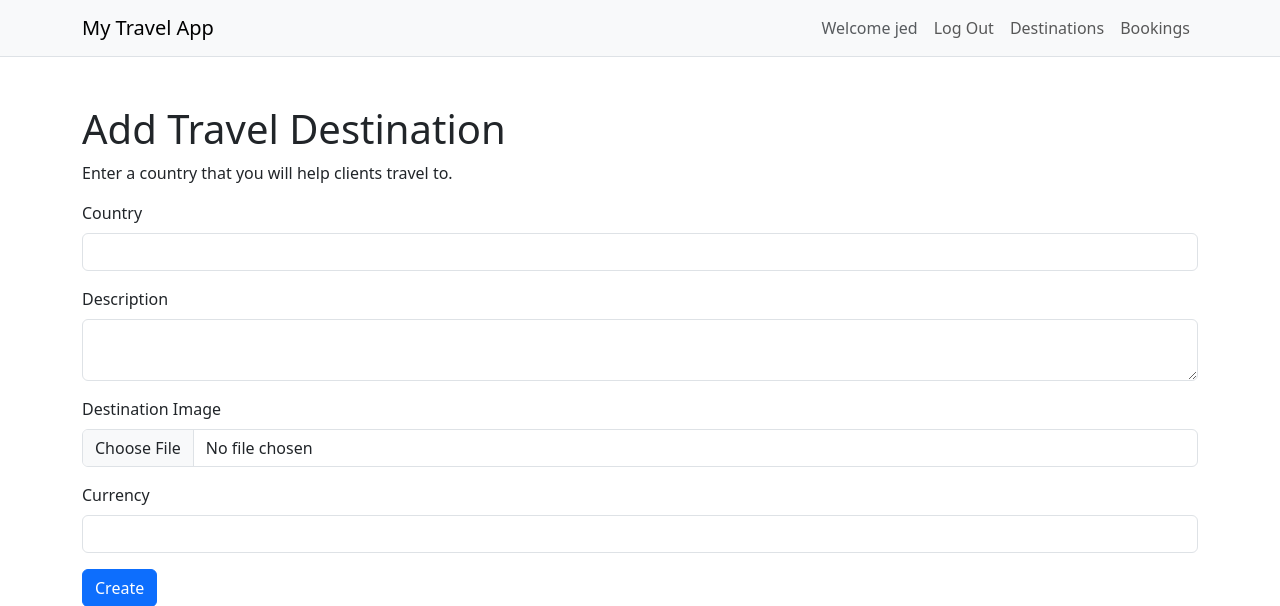
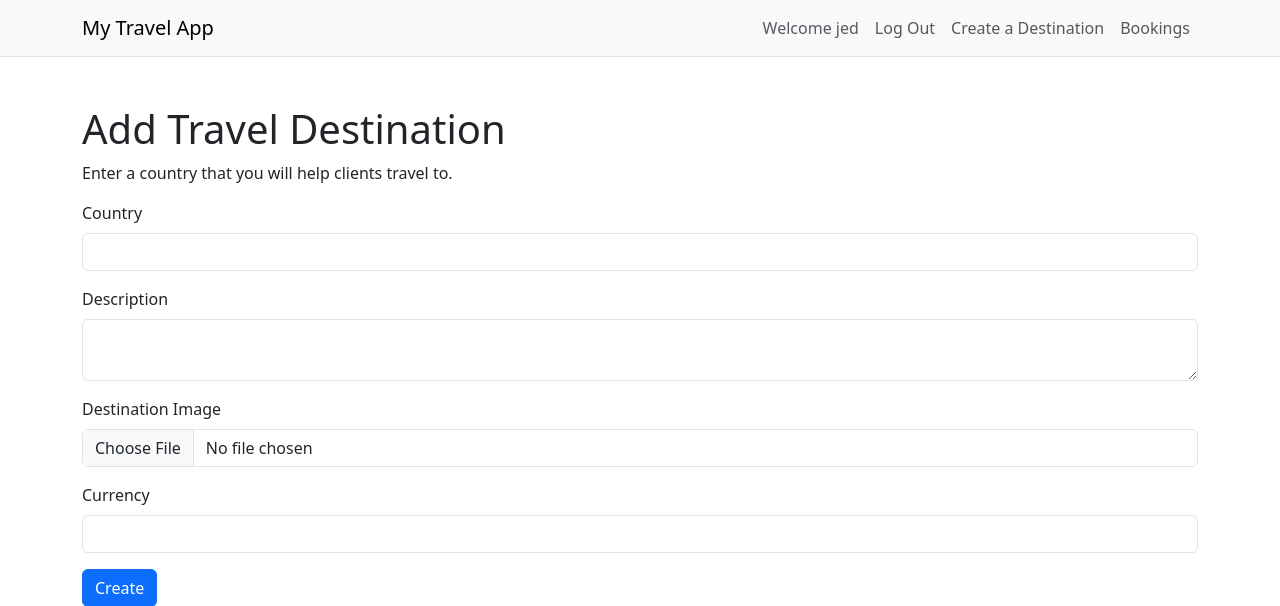
Before and after one commit to Jed-n11714221/travelapp, a Flask app: page /destinations/create in a window 1280 px wide. Shown: the top 606 px of the page. Run offline with Flask 3, Linux system fonts and the light colour scheme; a user stored in the database is signed in; some libraries are stand-ins or nearby versions.

Commit message:
minor changes

```diff
--- a/travel/templates/base.html
+++ b/travel/templates/base.html
@@ -36,7 +36,7 @@
                      <a class="nav-item nav-link" href="{{ url_for('auth.login') }}">Log In</a>
                   {% endif %}
 
-                  <a class="nav-item nav-link" href="{{ url_for('destination.create') }}">Destinations</a>
+                  <a class="nav-item nav-link" href="{{ url_for('destination.create') }}">Create a Destination</a>
                   <a class="nav-item nav-link" href="#">Bookings</a>
 
                </div>
```
Also changed, not shown: instance/traveldb.sqlite.
